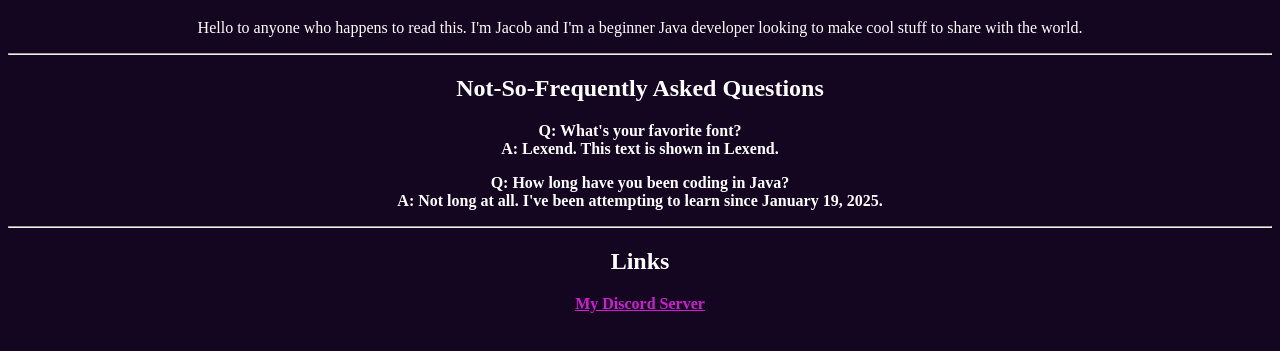
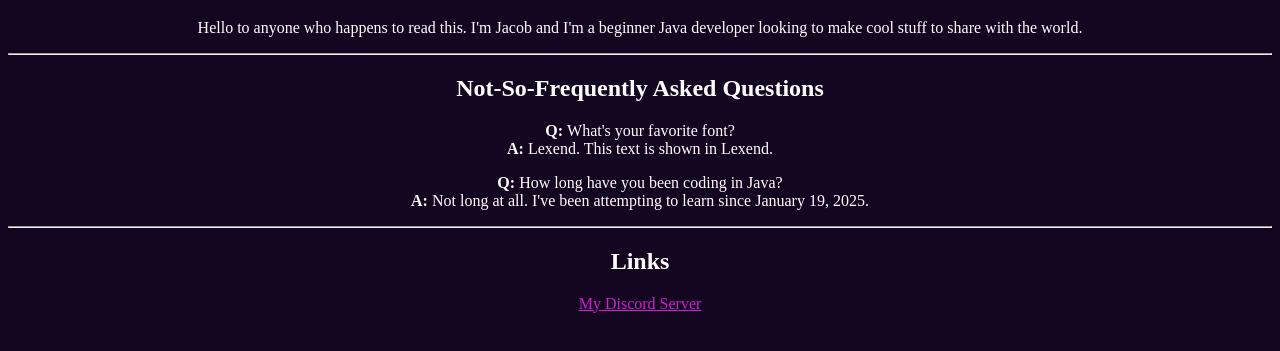
Before and after one commit to jdevel-real/jdevel-real.github.io, a plain HTML site: page index.html in a window 1280 px wide. Shown: the part 61-412 px from the top of the page. Drawn offline with Linux system fonts and the light colour scheme.

Commit message:
maybe fixed some things??

```diff
--- a/index.html
+++ b/index.html
@@ -7,8 +7,8 @@
     <hr>
 
     <h2 style="font-family:lexend; color:#ffffff; text-align:center;">Not-So-Frequently Asked Questions</h2>
-    <p style="font-family:lexend; color:#ffffff; text-align:center;"><b>Q: <b>What's your favorite font?<br><b>A: <b>Lexend. This text is shown in Lexend.</p>
-    <p style="font-family:lexend; color:#ffffff; text-align:center;"><b>Q: <b>How long have you been coding in Java?<br><b>A: <b>Not long at all. I've been attempting to learn since January 19, 2025.</p>
+    <p style="font-family:lexend; color:#ffffff; text-align:center;"><b>Q: </b>What's your favorite font?<br><b>A: </b>Lexend. This text is shown in Lexend.</p>
+    <p style="font-family:lexend; color:#ffffff; text-align:center;"><b>Q: </b>How long have you been coding in Java?<br><b>A: </b>Not long at all. I've been attempting to learn since January 19, 2025.</p>
 
     <hr>
 
```
